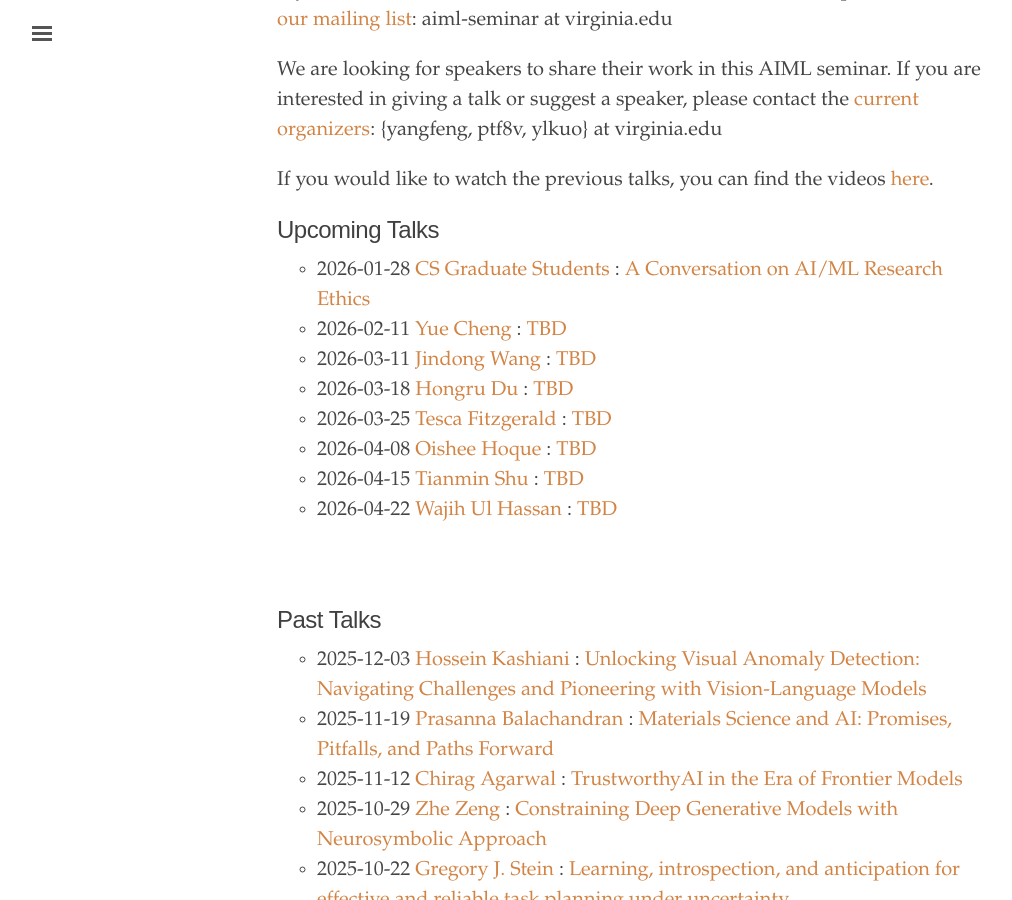
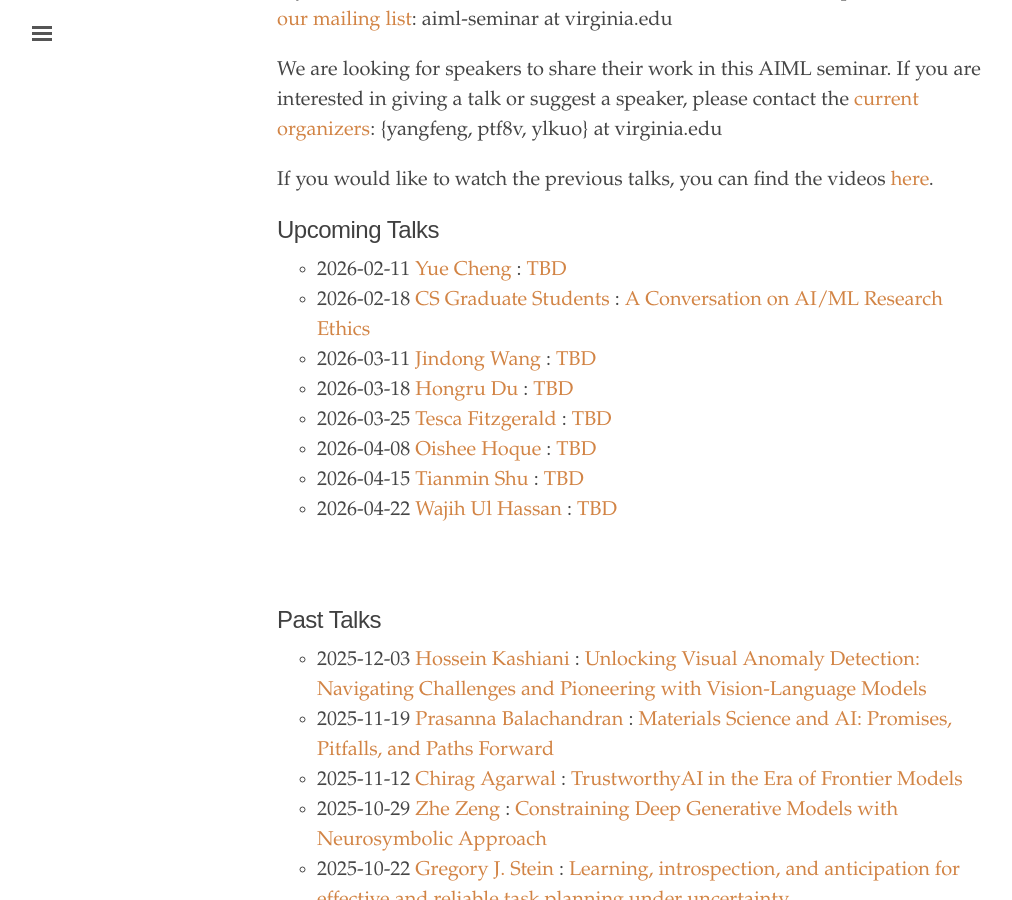
Before and after one commit to uvaml/uvaml.github.io, a Jekyll site: the page built from index.html, in a window 1280 px wide and 900 px high, scrolled down 302 px. Shown: the whole window, without its empty margins (3-1015 px from the left). Built offline with Jekyll 4.4.1, drawn with Linux system fonts in a browser that asks for light colours.

Commit message:
update the ethics seminar date

```diff
--- a/_texts/2026-02-18.md
+++ b/_texts/2026-02-18.md
@@ -5,7 +5,7 @@
 homepage: "https://uvaml.github.io/"
 image: "https://uvaml.github.io/assets/speakers/research-ethics-organizers.jpeg"
 org: "UVA CS"
-time: 2026-01-28
+time: 2026-02-18
 hour: 12:00 - 13:00 ET
 loc: "Rice 540"
 zoom: ""
```
